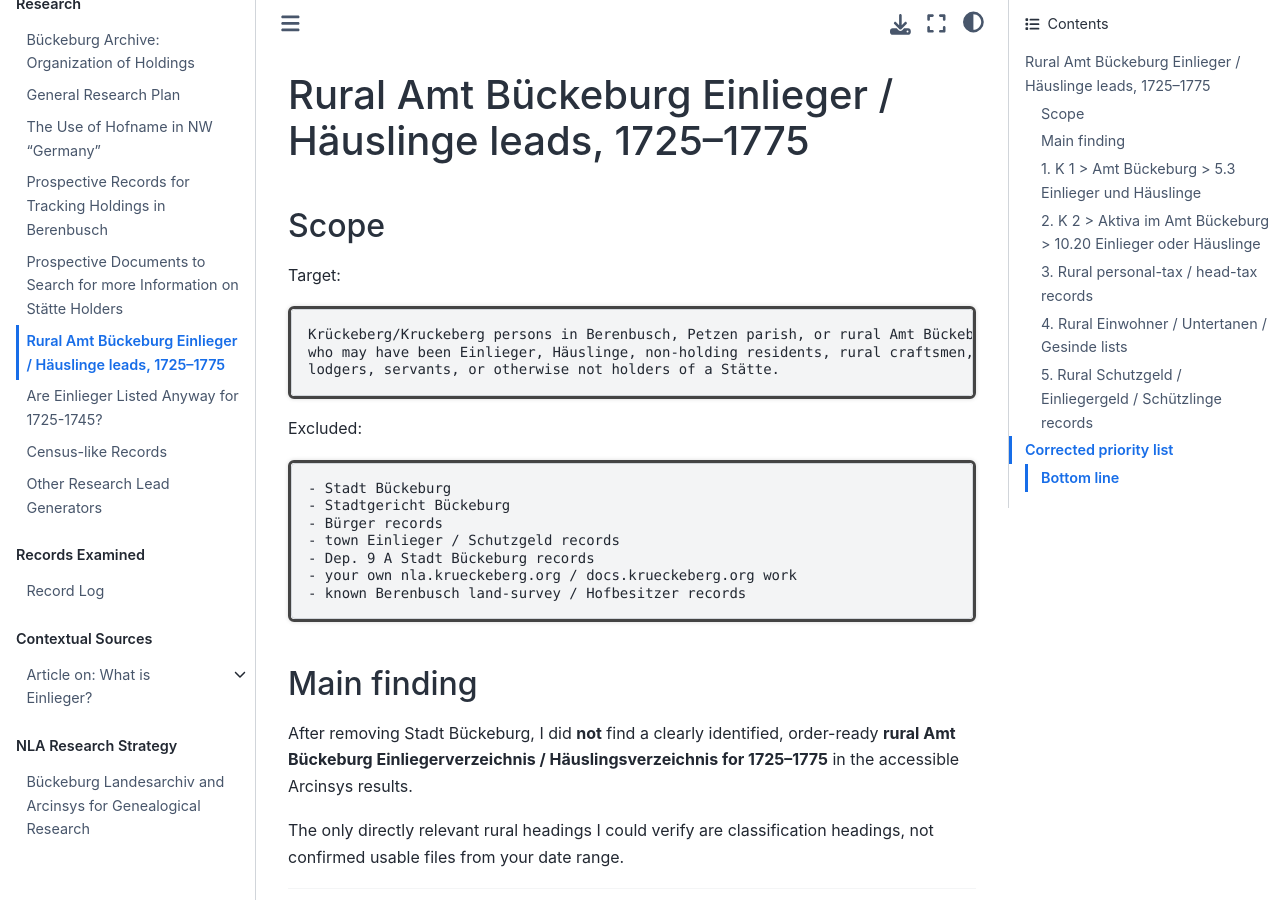
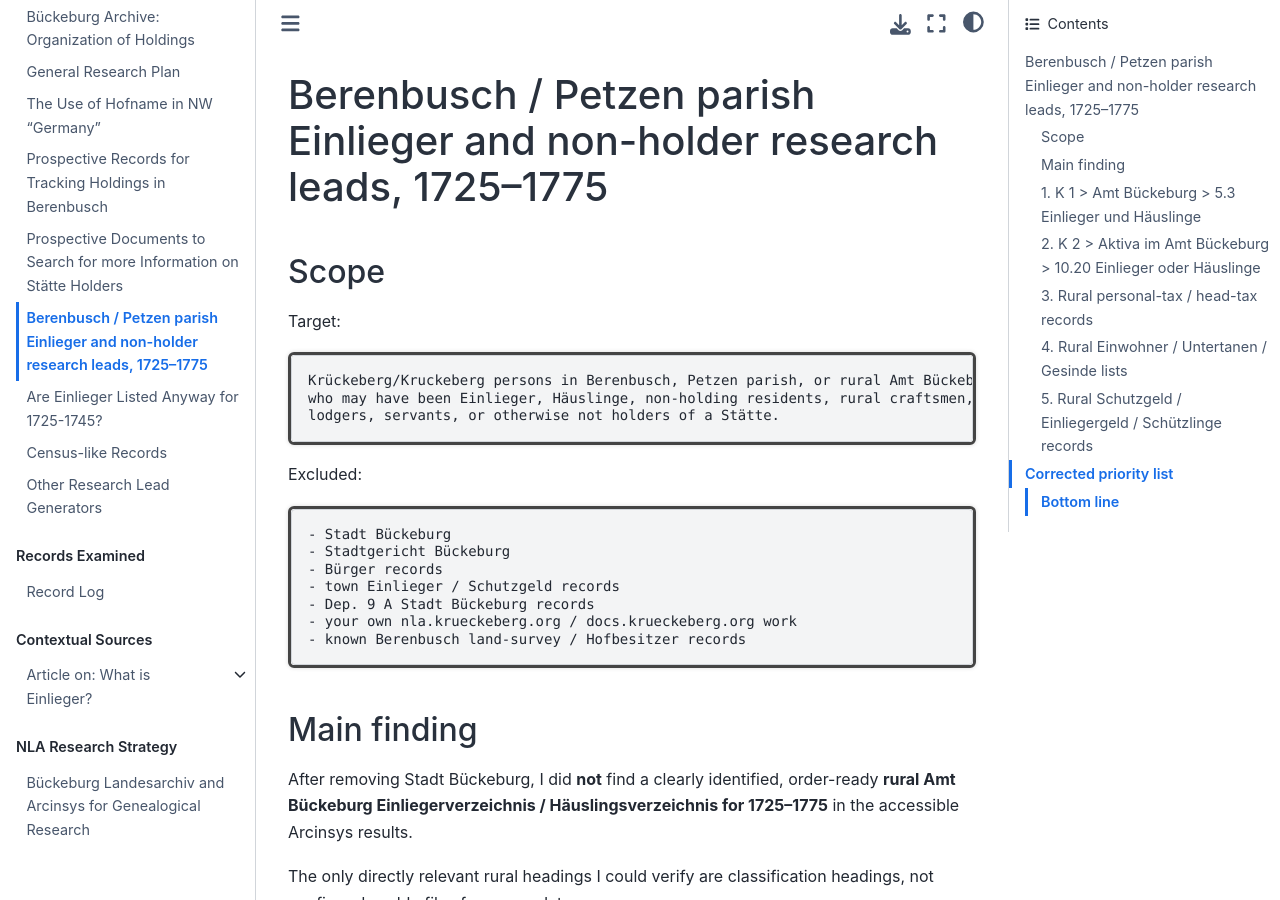
Before and after one commit to kurt-krueckeberg/sphinx-research, a Jupyter Book: the page built from research/einlieger-lead-sheet.md, in a window 1280 px wide and 900 px high. Built offline with Jupyter Book 1.0.4 settings and Sphinx 7.4.7 and the Sphinx Book theme 1.1.4, drawn with Linux system fonts in a browser that asks for light colours.

Commit message:
Update files

```diff
--- a/research/einlieger-lead-sheet.md
+++ b/research/einlieger-lead-sheet.md
@@ -1,4 +1,4 @@
-# Rural Amt Bückeburg Einlieger / Häuslinge leads, 1725–1775
+# Berenbusch / Petzen parish Einlieger and non-holder research leads, 1725–1775
 
 ## Scope
 
```
